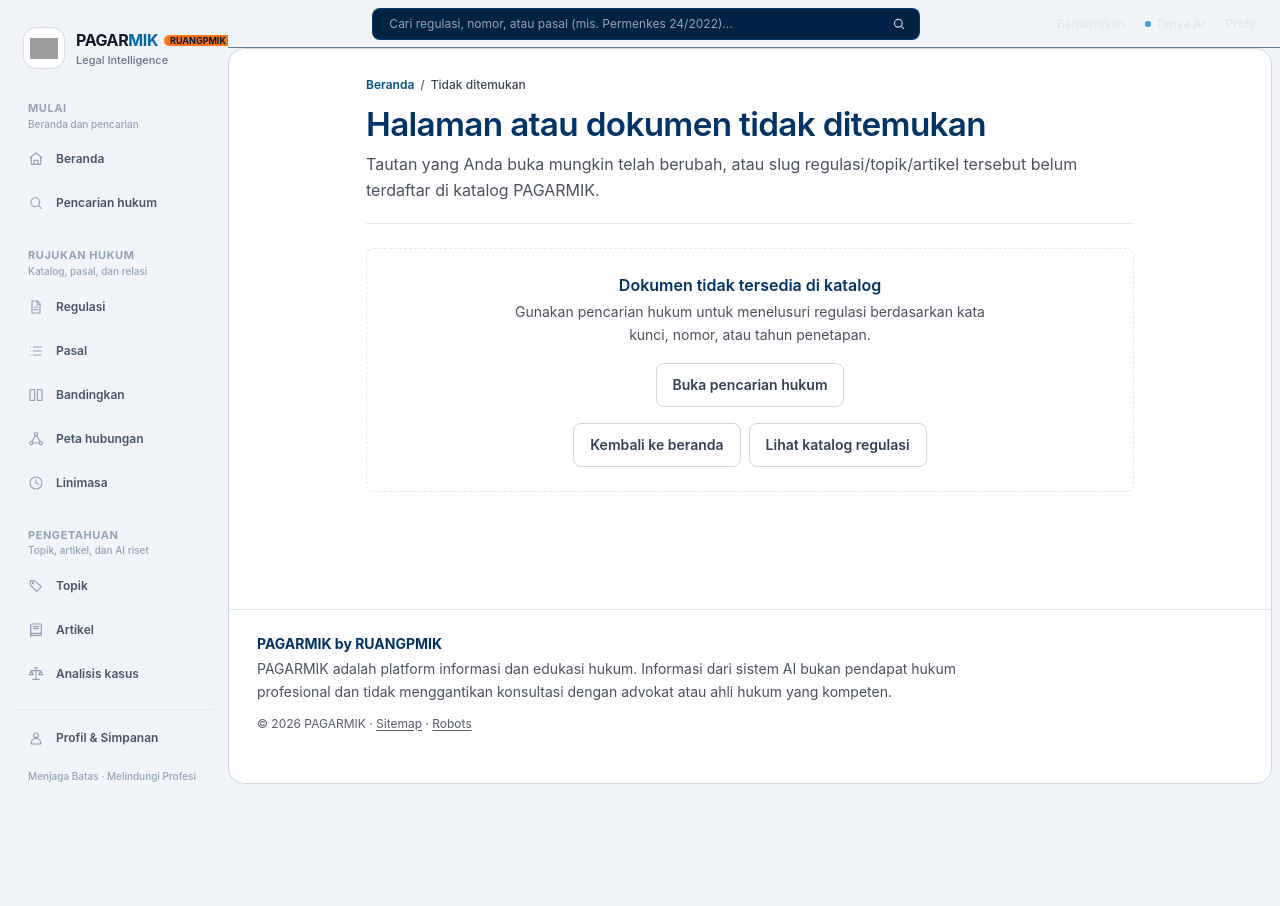
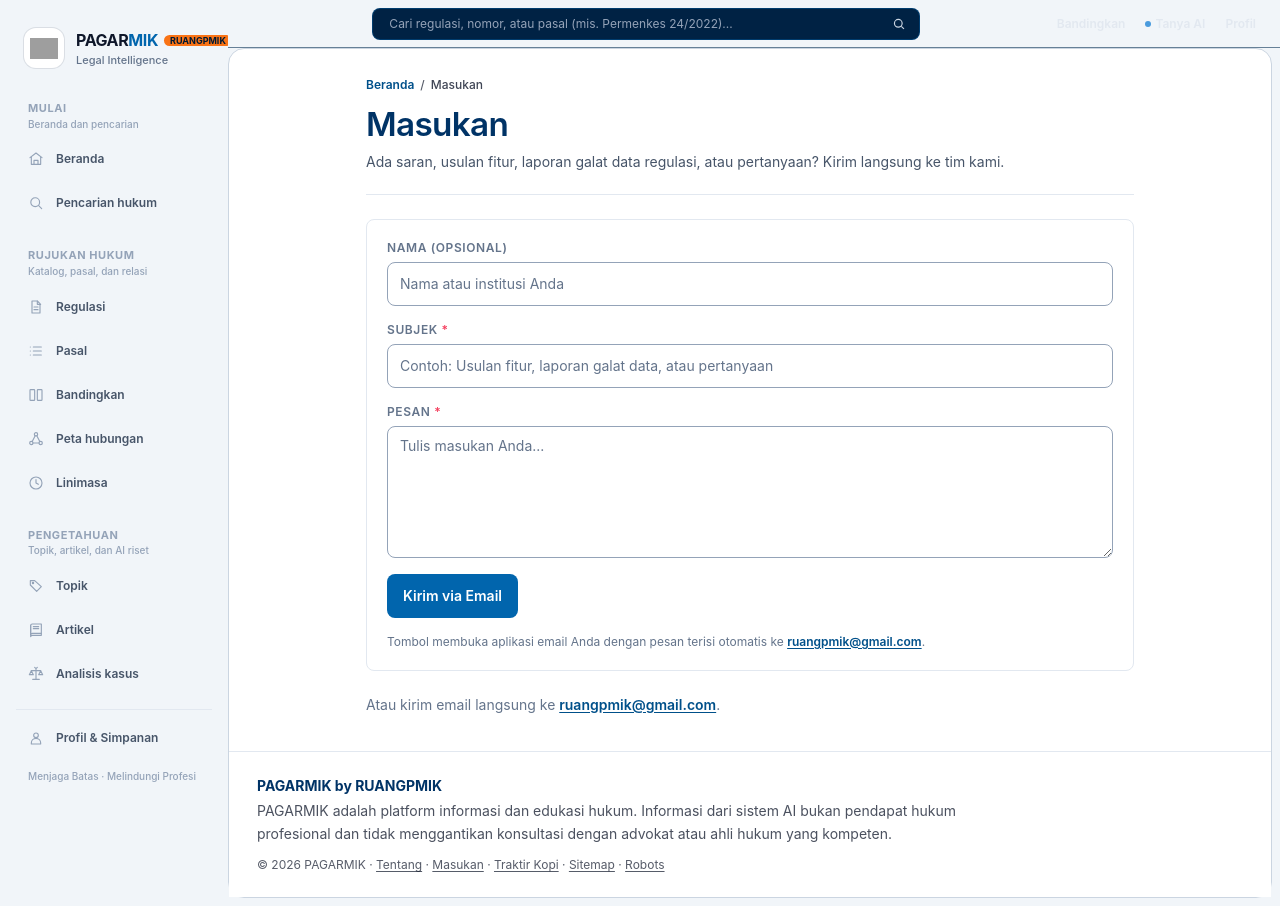
Before and after one commit to ruangpmik/pagarmik, a Next.js app: page /masukan in a window 1280 px wide. Before the commit this address had no page. Before the commit the page ends 800 px from the top, so only its background shows below. Built offline with nearby package versions, Linux system fonts and the light colour scheme; grey boxes are pictures that could not be loaded.

Commit message:
feat: halaman Tentang, kolom masukan (mailto), dan tautan Traktir Kopi

```diff
--- a/app/layout.tsx
+++ b/app/layout.tsx
@@ -4,6 +4,7 @@ import "./globals.css";
 import BottomNav from "@/components/BottomNav";
 import TopNav from "@/components/TopNav";
 import FeedbackProvider from "@/components/FeedbackProvider";
+import { DONATE_URL } from "@/lib/site";
 
 export const metadata: Metadata = {
   title: { default: "PAGARMIK by RUANGPMIK — Menjaga Batas. Melindungi Profesi.", template: "%s | PAGARMIK" },
@@ -92,7 +93,7 @@ export default function RootLayout({ children }: { children: React.ReactNode })
                       PAGARMIK adalah platform informasi dan edukasi hukum. Informasi dari sistem AI bukan pendapat hukum profesional dan tidak menggantikan konsultasi dengan advokat atau ahli hukum yang kompeten.
                     </p>
                     <p className="mt-3 text-xs text-ink-900/70 print:hidden">
-                      © 2026 PAGARMIK · <a className="underline underline-offset-2" href="/sitemap.xml">Sitemap</a> · <a className="underline underline-offset-2" href="/robots.txt">Robots</a>
+                      © 2026 PAGARMIK · <a className="underline underline-offset-2" href="/tentang">Tentang</a> · <a className="underline underline-offset-2" href="/masukan">Masukan</a> · <a className="underline underline-offset-2" href={DONATE_URL} target="_blank" rel="noopener noreferrer">Traktir Kopi</a> · <a className="underline underline-offset-2" href="/sitemap.xml">Sitemap</a> · <a className="underline underline-offset-2" href="/robots.txt">Robots</a>
                     </p>
                   </div>
                 </footer>
--- /dev/null
+++ b/app/masukan/page.tsx
@@ -0,0 +1,31 @@
+import { Breadcrumb } from "@/components/ui";
+import MasukanForm from "@/components/MasukanForm";
+import { CONTACT_EMAIL } from "@/lib/site";
+
+export const metadata = { title: "Masukan — PAGARMIK" };
+
+export default function MasukanPage() {
+  return (
+    <div className="mx-auto max-w-3xl space-y-6">
+      <header className="page-header border-b border-slate-200 pb-5">
+        <Breadcrumb items={[{ label: "Beranda", href: "/" }, { label: "Masukan" }]} />
+        <h1>Masukan</h1>
+        <p className="mt-2 max-w-2xl text-sm leading-relaxed text-slate-600">
+          Ada saran, usulan fitur, laporan galat data regulasi, atau pertanyaan? Kirim langsung ke tim kami.
+        </p>
+      </header>
+
+      <section className="section-card">
+        <MasukanForm />
+      </section>
+
+      <p className="text-sm text-slate-500">
+        Atau kirim email langsung ke{" "}
+        <a href={`mailto:${CONTACT_EMAIL}`} className="font-semibold text-pagar-700 underline underline-offset-2">
+          {CONTACT_EMAIL}
+        </a>
+        .
+      </p>
+    </div>
+  );
+}
--- /dev/null
+++ b/app/tentang/page.tsx
@@ -0,0 +1,89 @@
+import { Breadcrumb, Disclaimer } from "@/components/ui";
+import { CONTACT_EMAIL, DONATE_URL } from "@/lib/site";
+
+export const metadata = { title: "Tentang — PAGARMIK" };
+
+const PRINSIP = [
+  {
+    judul: "Akurasi hukum",
+    teks: "Jawaban berbasis sumber hukum primer terverifikasi (peraturan, putusan) dari repositori resmi .go.id, lengkap dengan sitasi, tanggal berlaku, dan status hukum.",
+  },
+  {
+    judul: "Keamanan data klien",
+    teks: "Patuh UU PDP: segregasi data per pengguna, jejak audit untuk setiap mutasi, dan akses terautentikasi. Data materi kepatuhan tidak dibagikan ke pihak ketiga.",
+  },
+  {
+    judul: "Kemudahan pemakaian",
+    teks: "Bahasa Indonesia sederhana, jalur cepat pencarian pasal, dan riset AI satu klik untuk Perekam Medis non-hukum sekalipun.",
+  },
+  {
+    judul: "Manusia tetap memutuskan",
+    teks: "AI adalah asisten ber-sitasi, bukan pengganti pertimbangan profesional. Setiap keluaran dibubuhi penafian bahwa itu bukan nasihat hukum final.",
+  },
+];
+
+export default function TentangPage() {
+  return (
+    <div className="mx-auto max-w-4xl space-y-8">
+      <header className="page-header border-b border-slate-200 pb-5">
+        <Breadcrumb items={[{ label: "Beranda", href: "/" }, { label: "Tentang" }]} />
+        <h1>Tentang PAGARMIK</h1>
+        <p className="mt-2 text-lg font-semibold text-slate-700">Menjaga Batas. Melindungi Profesi.</p>
+      </header>
+
+      <section className="section-card space-y-4">
+        <h2 className="text-base font-bold text-slate-900">Apa itu PAGARMIK?</h2>
+        <p className="text-sm leading-relaxed text-slate-700">
+          PAGARMIK adalah platform vertikal hukum dan regulasi kesehatan untuk Perekam Medis dan Informasi Kesehatan
+          (RMIK/MIK) di Indonesia. Fokus pada rekam medis, rekam medis elektronik (RME), pelindungan data pribadi
+          (PDP), dan kebijakan internal fasilitas pelayanan kesehatan.
+        </p>
+        <p className="text-sm leading-relaxed text-slate-700">
+          Platform ini membantu tenaga perekam medis, pejabat DPO/DPC rumah sakit, petugas kepatuhan, dosen, mahasiswa,
+          dan peneliti memahami kewajiban hukumnya secara cepat dan akurat — dari pencarian pasal hingga riset AI
+          yang menjawab dengan sitasi terverifikasi.
+        </p>
+      </section>
+
+      <section className="section-card space-y-4">
+        <h2 className="text-base font-bold text-slate-900">Prinsip kami</h2>
+        <ul className="space-y-4">
+          {PRINSIP.map((p) => (
+            <li key={p.judul}>
+              <h3 className="text-sm font-bold text-slate-900">{p.judul}</h3>
+              <p className="mt-1 text-sm leading-relaxed text-slate-600">{p.teks}</p>
+            </li>
+          ))}
+        </ul>
+      </section>
+
+      <section className="section-card space-y-4">
+        <h2 className="text-base font-bold text-slate-900">Dukung PAGARMIK</h2>
+        <p className="text-sm leading-relaxed text-slate-700">
+          PAGARMIK dikembangkan dan dipelihara oleh RUANGPMIK. Kalau platform ini membantu pekerjaan Anda, traktir kami
+          kopi untuk menjaga data regulasi tetap terverifikasi dan terbaru.
+        </p>
+        <div className="flex flex-wrap gap-3">
+          <a href={DONATE_URL} target="_blank" rel="noopener noreferrer" className="btn-primary">
+            Traktir Kopi
+          </a>
+          <a href="/masukan" className="btn-secondary">
+            Kirim Masukan
+          </a>
+        </div>
+      </section>
+
+      <section className="section-card">
+        <h2 className="text-base font-bold text-slate-900">Hubungi kami</h2>
+        <p className="mt-2 text-sm text-slate-700">
+          Email:{" "}
+          <a href={`mailto:${CONTACT_EMAIL}`} className="font-semibold text-pagar-700 underline underline-offset-2">
+            {CONTACT_EMAIL}
+          </a>
+        </p>
+      </section>
+
+      <Disclaimer />
+    </div>
+  );
+}
--- /dev/null
+++ b/src/components/MasukanForm.tsx
@@ -0,0 +1,79 @@
+"use client";
+
+import { useState, type FormEvent } from "react";
+import { CONTACT_EMAIL } from "@/lib/site";
+
+export default function MasukanForm() {
+  const [nama, setNama] = useState("");
+  const [subjek, setSubjek] = useState("");
+  const [pesan, setPesan] = useState("");
+
+  function handleSubmit(event: FormEvent<HTMLFormElement>) {
+    event.preventDefault();
+    const lines: string[] = [];
+    if (nama.trim()) lines.push(`Dari: ${nama.trim()}`);
+    lines.push(pesan.trim());
+    const subject = subjek.trim() || "Masukan PAGARMIK";
+    const url = `mailto:${CONTACT_EMAIL}?subject=${encodeURIComponent(subject)}&body=${encodeURIComponent(lines.join("\n\n"))}`;
+    window.location.href = url;
+  }
+
+  return (
+    <form onSubmit={handleSubmit} className="space-y-4">
+      <div className="grid gap-1.5">
+        <label htmlFor="nama" className="text-xs font-semibold uppercase tracking-wider text-slate-500">
+          Nama (opsional)
+        </label>
+        <input
+          id="nama"
+          type="text"
+          value={nama}
+          onChange={(e) => setNama(e.target.value)}
+          placeholder="Nama atau institusi Anda"
+          className="form-input"
+        />
+      </div>
+
+      <div className="grid gap-1.5">
+        <label htmlFor="subjek" className="text-xs font-semibold uppercase tracking-wider text-slate-500">
+          Subjek <span className="text-rose-500">*</span>
+        </label>
+        <input
+          id="subjek"
+          type="text"
+          required
+          value={subjek}
+          onChange={(e) => setSubjek(e.target.value)}
+          placeholder="Contoh: Usulan fitur, laporan galat data, atau pertanyaan"
+          className="form-input"
+        />
+      </div>
+
+      <div className="grid gap-1.5">
+        <label htmlFor="pesan" className="text-xs font-semibold uppercase tracking-wider text-slate-500">
+          Pesan <span className="text-rose-500">*</span>
+        </label>
+        <textarea
+          id="pesan"
+          required
+          rows={5}
+          value={pesan}
+          onChange={(e) => setPesan(e.target.value)}
+          placeholder="Tulis masukan Anda..."
+          className="form-input text-sm leading-relaxed"
+        />
+      </div>
+
+      <button type="submit" className="btn-primary">
+        Kirim via Email
+      </button>
+      <p className="text-xs text-slate-500">
+        Tombol membuka aplikasi email Anda dengan pesan terisi otomatis ke{" "}
+        <a href={`mailto:${CONTACT_EMAIL}`} className="font-semibold text-pagar-700 underline underline-offset-2">
+          {CONTACT_EMAIL}
+        </a>
+        .
+      </p>
+    </form>
+  );
+}
--- /dev/null
+++ b/src/lib/site.ts
@@ -0,0 +1,6 @@
+// Konstanta situs PAGARMIK — satu sumber untuk kontak & tautan eksternal.
+
+export const CONTACT_EMAIL = "ruangpmik@gmail.com";
+
+// shortcut: ganti dengan tautan donasi resmi (saweria/trakteer/paypal) saat tersedia.
+export const DONATE_URL = "https://saweria.co/ruangpmik";
```
